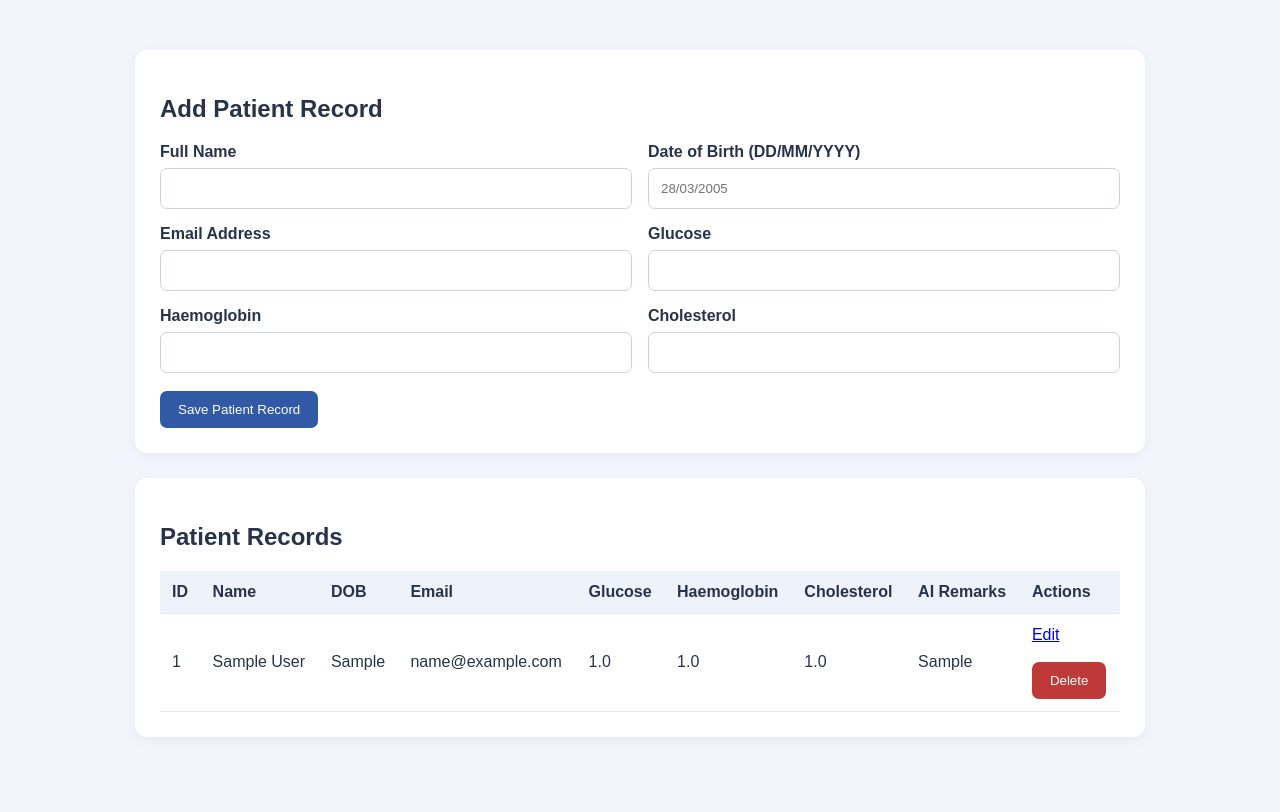
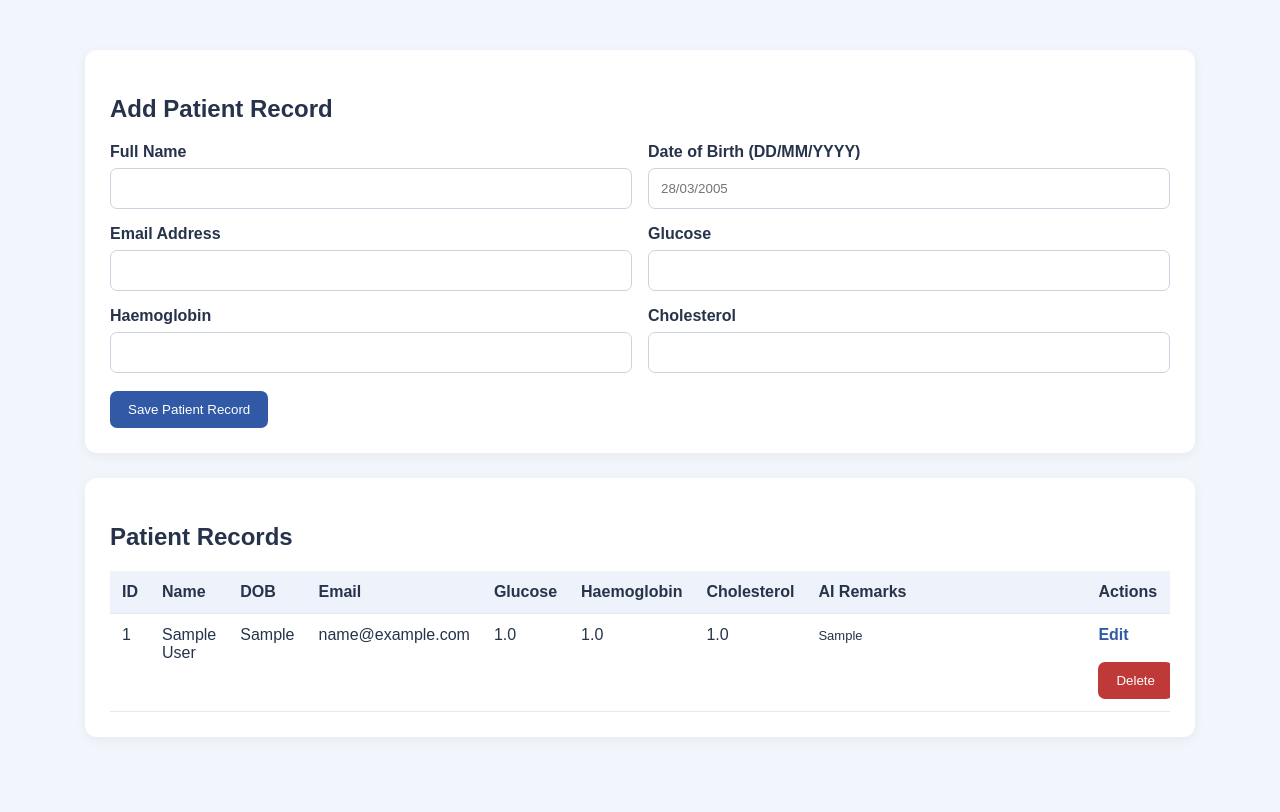
Before and after one commit to reethushreesp/AI-Health-Prediction-System, a Flask app: page / in a window 1280 px wide. Shown: the part 164-976 px from the top of the page. Run offline with Flask 3, Linux system fonts and the light colour scheme; tables that the repository leaves empty hold one stand-in row (values such as "Sample post").

Commit message:
Refactor index.html for improved layout and styling
Updated the layout and styles of the patient record management page, including adjustments to the main content width and added responsive design features.

```diff
--- a/templates/index.html
+++ b/templates/index.html
@@ -5,6 +5,7 @@
     <meta charset="UTF-8">
     <meta name="viewport" content="width=device-width, initial-scale=1.0">
     <title>AI Health Prediction System</title>
+
     <style>
         * {
             box-sizing: border-box;
@@ -25,7 +26,7 @@
         }
 
         main {
-            max-width: 1050px;
+            max-width: 1150px;
             margin: 30px auto;
             padding: 20px;
         }
@@ -78,12 +79,14 @@
         table {
             width: 100%;
             border-collapse: collapse;
+            min-width: 1000px;
         }
 
         th, td {
             border-bottom: 1px solid #e5e9f0;
             padding: 12px;
             text-align: left;
+            vertical-align: top;
         }
 
         th {
@@ -97,13 +100,47 @@
             margin-bottom: 15px;
         }
 
+        .ai-remarks {
+            min-width: 280px;
+            max-width: 360px;
+            line-height: 1.6;
+            font-size: 13px;
+        }
+
+        .ai-remarks b,
+        .ai-remarks strong {
+            color: #263b68;
+        }
+
         .delete {
             background: #c03939;
+        }
+
+        .delete:hover {
+            background: #922b21;
+        }
+
+        a {
+            color: #3159a5;
+            font-weight: bold;
+            text-decoration: none;
+        }
+
+        a:hover {
+            text-decoration: underline;
         }
 
         @media(max-width: 650px) {
             .form-grid {
                 grid-template-columns: 1fr;
+            }
+
+            main {
+                padding: 12px;
+            }
+
+            .card {
+                padding: 16px;
             }
         }
     </style>
@@ -198,7 +235,11 @@
                         <td>{{ patient.glucose }}</td>
                         <td>{{ patient.haemoglobin }}</td>
                         <td>{{ patient.cholesterol }}</td>
-                        <td>{{ patient.remarks or "Not available" }}</td>
+
+                        <td class="ai-remarks">
+                            {{ (patient.remarks or "Not available") | safe }}
+                        </td>
+
                         <td>
                             <a href="/edit/{{ patient.id }}">Edit</a>
 
```
